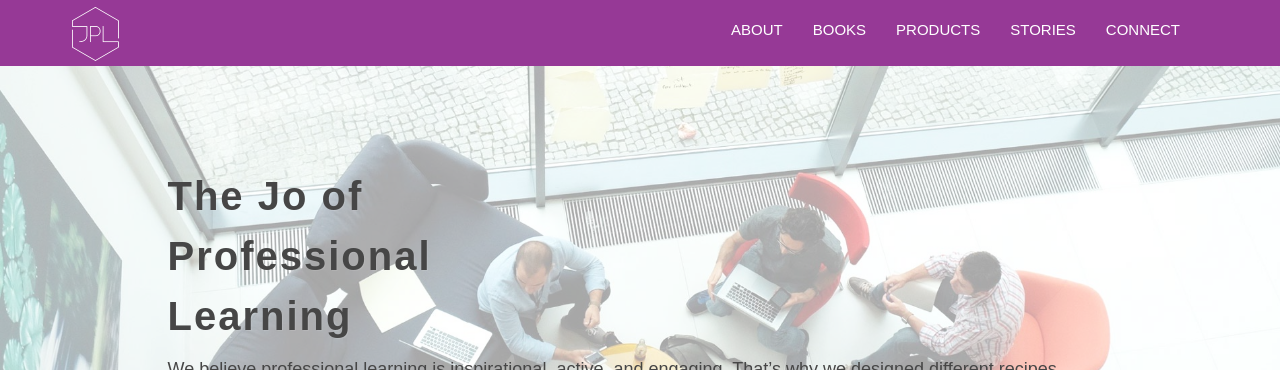
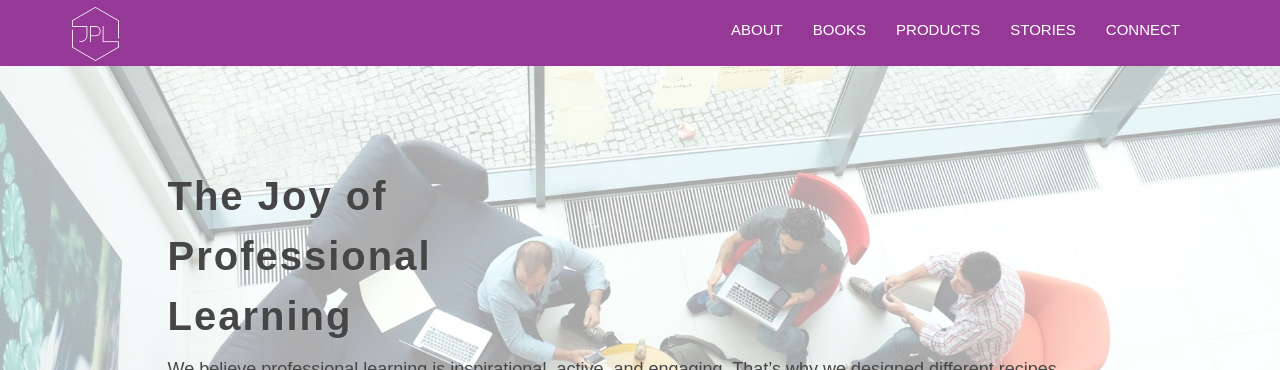
Before and after one commit to meesterkurt/joyofprofessionallearning, a Jekyll site: the page built from index.html, in a window 1280 px wide and 900 px high. Shown: the top 370 px of the window. Built offline with Jekyll 4.4.1, drawn with Linux system fonts in a browser that asks for light colours; nearby versions of some CDN libraries; some web fonts are replaced.

Commit message:
Jo to Joy

```diff
--- a/index.html
+++ b/index.html
@@ -10,7 +10,7 @@
     <div class="row">
       <div class="col-md-10 col-md-offset-1">
         <div class="block">
-          <h1 class="animated fadeInUp"> The Jo of<br>Professional<br>Learning</h1>
+          <h1 class="animated fadeInUp"> The Joy of<br>Professional<br>Learning</h1>
           <p class="animated fadeInUp">We believe professional learning is inspirational, active, and engaging. That’s why we designed different recipes clearly outlining the time, tools, and ingredients to inspire you to cook up delicious learning activities for teachers and leaders.</p>
           <p class="animated fadeInUp"><a href="https://itunes.apple.com/us/author/christine-klynen/id1155095017?mt=11">Download now</a></p>
         </div>
```
